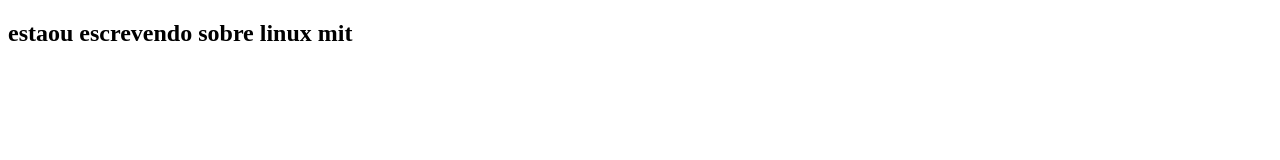
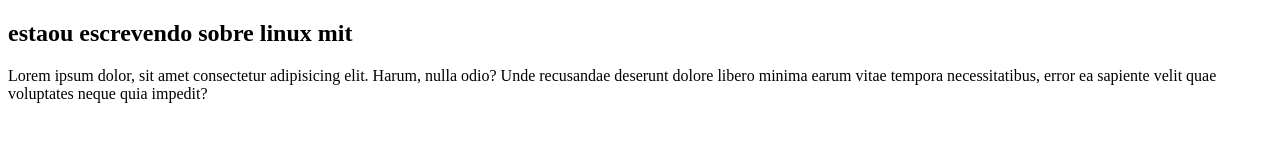
Before and after one commit to Luciano47/teste-no-mit-, a plain HTML site: page index.html in a window 1280 px wide. Drawn offline with Linux system fonts and the light colour scheme.

Commit message:
anexo de quebra de linha
quebra de linha no visual code

```diff
--- a/index.html
+++ b/index.html
@@ -6,7 +6,7 @@
     <meta name="viewport" content="width=device-width, initial-scale=1.0">
     <title>gitdesktop</title>
     <h2> estaou escrevendo sobre linux mit </h2>
-    <p></p>
+    <p>Lorem ipsum dolor, sit amet consectetur adipisicing elit. Harum, nulla odio? Unde recusandae deserunt dolore libero minima earum vitae tempora necessitatibus, error ea sapiente velit quae voluptates neque quia impedit?</p>
 </head>
 <body>
 
```
